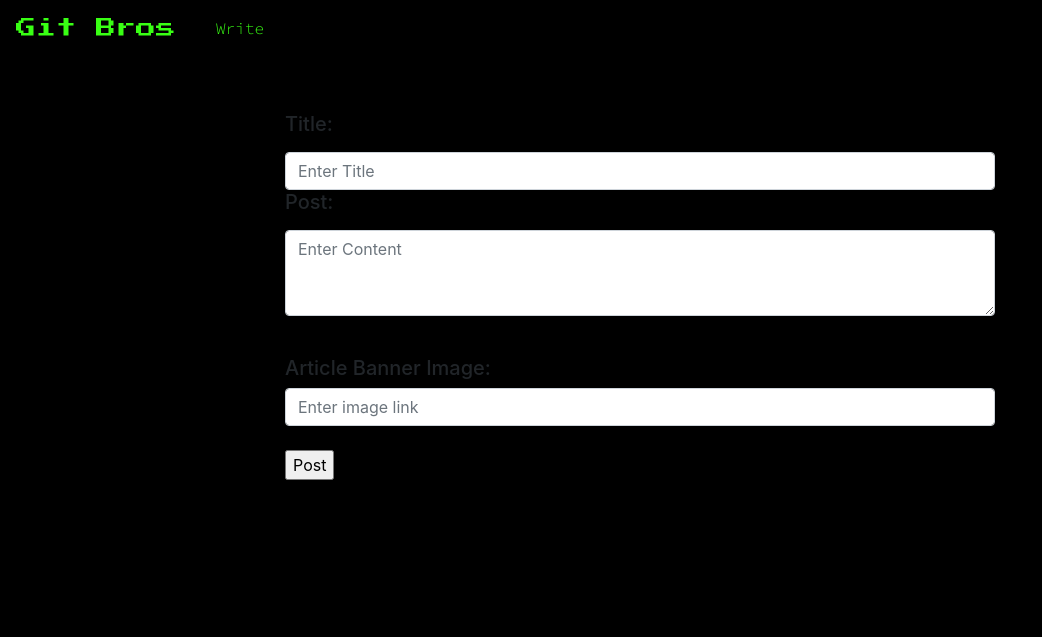
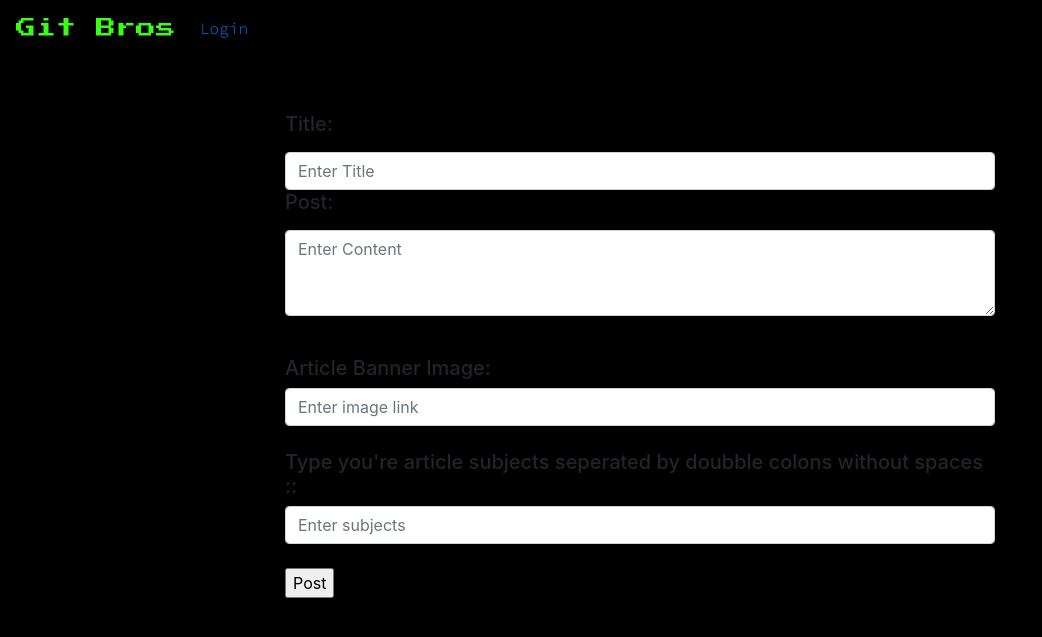
Before and after one commit to PulellaP/brohackblog, a Flask app: template templates/Write-Article.html in a window 1280 px wide. Shown: the top 637 px of the page, without its empty margins (0-1042 px from the left). Run offline with Flask 2, Linux system fonts and the light colour scheme; the template is opened without the code that fills it, so the values that code supplies are empty; parts of the project's set-up code (start-up, migrations or seed data) failed here and were passed over; some libraries are stand-ins or nearby versions.

Commit message:
added subjects

```diff
--- a/app.py
+++ b/app.py
@@ -11,6 +11,7 @@ from werkzeug.utils import secure_filename
 from markdown2 import Markdown
 import os
 import sys
+import re
 
 app = Flask(__name__)
 app.config['SQLALCHEMY_DATABASE_URI'] = 'sqlite:///nerdchat.db'
@@ -45,7 +46,7 @@ class OAuth(OAuthConsumerMixin, db.Model):
 
 Topic_Article_join = db.Table('Topic_Article_join',
     db.Column('article_id', db.Integer, db.ForeignKey('article.article_id')),
-    db.Column('topic_id', db.Integer, db.ForeignKey(topic.topic_id))
+    db.Column('topic_id', db.Integer, db.ForeignKey('topics.topic_id'))
     )
 
 class Article(db.Model):
@@ -134,22 +135,19 @@ def Write_Article():
         author = account_info_json['login']
         post_title = request.form['title']
         post_content = request.form['content']
-        #if request.files:
-        #    file = request.files['myImage']
-        #    if file.filename == '':
-        #        return render_template('Write-Article.html', page_name = 'New Post', alert = 'Image must have a filename')
-        #    if allowed_image(file.filename) == False:
-        #        return render_template('Write-Article.html', page_name = 'New Post', alert = 'Invalid filename')
-        #
-        #    else:
-        #        filename = secure_filename(file.filename)
-        #        directory = os.path.join(app.config['IMAGE_UPLOADS'], author)
-        #        if os.path.isdir(directory) == False:
-        #            os.mkdir(directory)
-        #        file.save(os.path.join(directory, filename))
+        subjects = re.split('::', request.form['subjects'])
         image_link = request.form['image']
         new_post = Article(author = author, title = post_title, content = post_content, head_image=image_link)
         db.session.add(new_post)
+        for x in subjects:
+            single_subject = Topics.query.filter_by(topic_name=x).all()
+            if single_subject == '':
+                db.session.add(Topics(topic_name = x))
+                x.subscribers.append(new_post)
+
+            else:
+                x.subscribers.append(new_post)
+
         db.session.commit()
 
         return redirect(url_for('index', page_num=1))
--- a/templates/Write-Article.html
+++ b/templates/Write-Article.html
@@ -31,6 +31,11 @@
   </h5>
   <input class="form-control" type="text" name="image" id="image" placeholder="Enter image link" aria-label="Add link to an image">
   <br>
+  <h5>
+    Type you're article subjects seperated by doubble colons without spaces ::
+  </h5>
+  <input class="form-control" type="text" name="subjects" id="subjects" placeholder="Enter subjects" aria-label="Enter subjects">
+  <br>
   <input type="submit" value="Post">
 </form>
 
--- a/templates/base.html
+++ b/templates/base.html
@@ -14,7 +14,7 @@
         </button>
         <div class="collapse navbar-collapse" id="navbarToggler">
           <a class="navbar-brand main-logo" href="/">Git Bros</a>
-          {% if current_user %}
+          {% if current_user.is_author == true %}
           <ul class="navbar-nav mr-auto mt-2 mt-lg-0">
             <li class="nav-item active">
               <a class="nav-link sourcecodefont greenify" href="https://github.com/{{current_user.username}}">{{current_user.username}}</a>
@@ -22,6 +22,7 @@
             <li class="nav-item active">
               <a class="nav-link sourcecodefont greenify" href="/Write-Article">Write</a>
             </li>
+          </ul>
           {% else %}
           <ul class="navbar-nav mr-auto mt-2 mt-lg-0">
             <li class="nav-item active">
```
